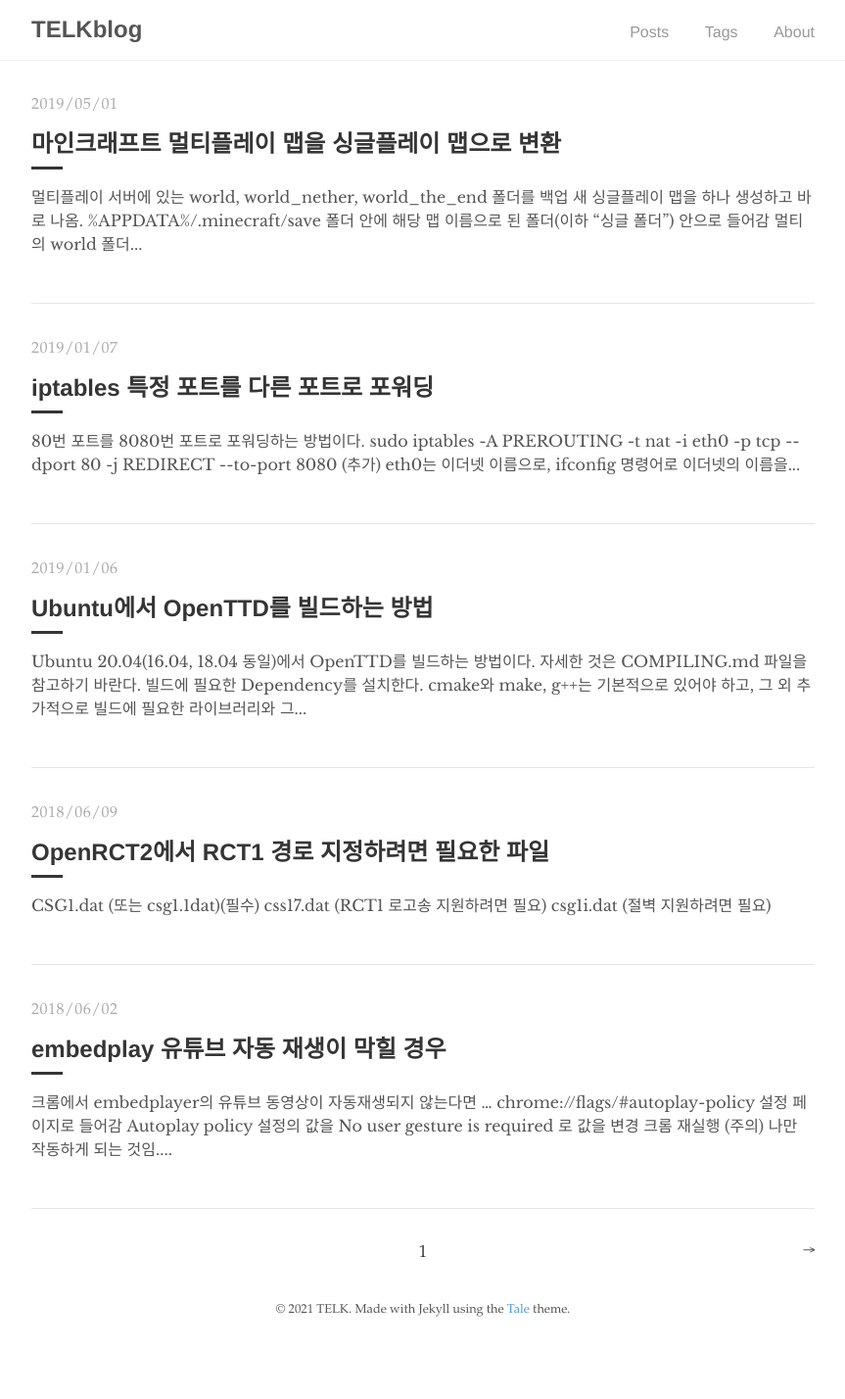
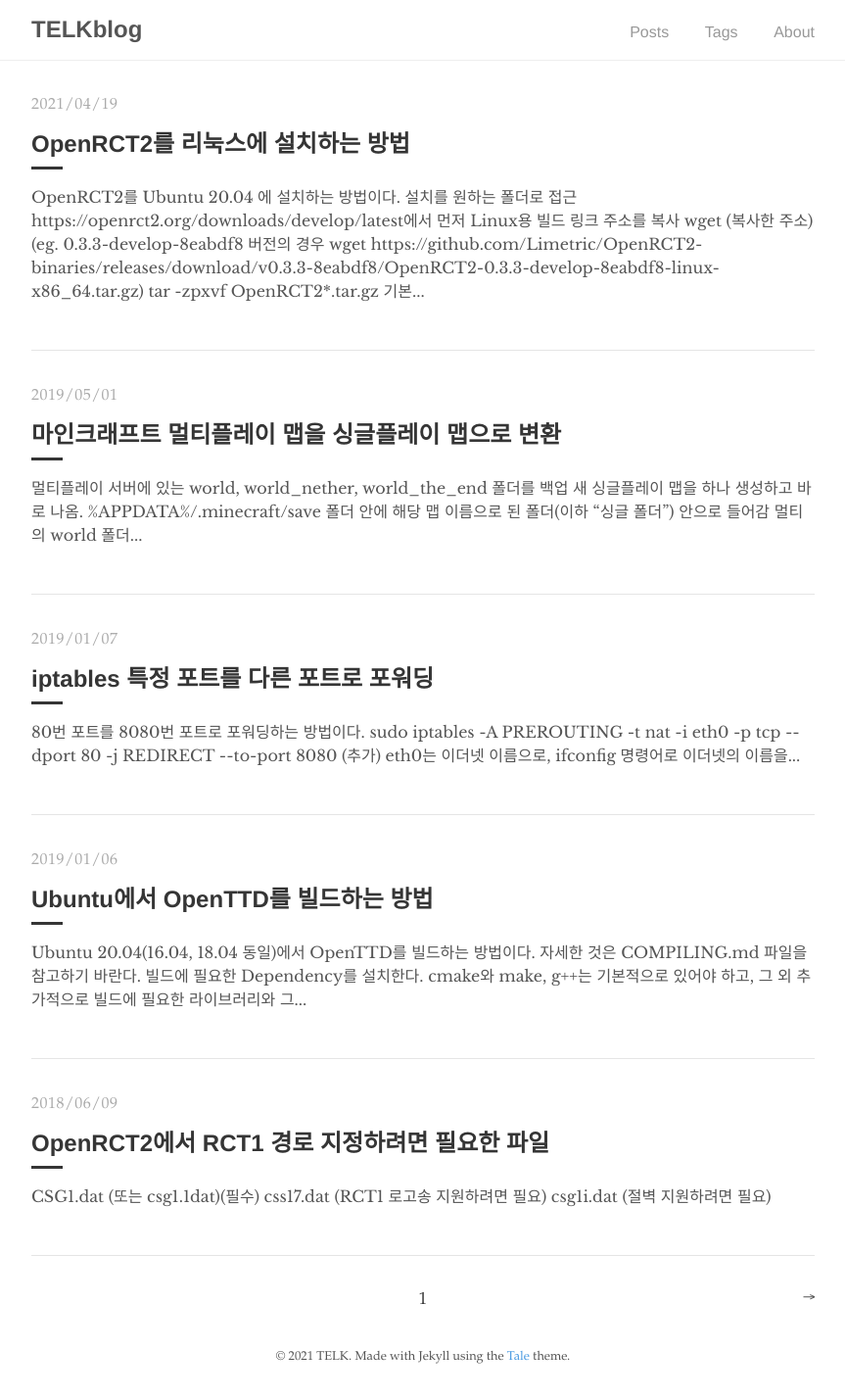
Before and after one commit to telk5093/telk5093.github.io, a Jekyll site: the page built from index.html, in a window 1280 px wide. Shown: the whole page at 98% size, without its empty margins (208-1071 px from the left). Built offline with Jekyll 4.4.1, drawn with Linux system fonts in a browser that asks for light colours; the list of posts is cut into pages by our own code; before the commit the page ends 1380 px from its top, so only the background shows below that.

Commit message:
20210419

````diff
--- /dev/null
+++ b/_posts/2021-04-19-how-to-install-openrct2-on-linux.md
@@ -0,0 +1,33 @@
+---
+layout: post
+title: "OpenRCT2를 리눅스에 설치하는 방법"
+tags: [openrct2]
+comments: true
+published: true
+use_math: false
+---
+OpenRCT2를 Ubuntu 20.04 에 설치하는 방법이다.
+
+1. 설치를 원하는 폴더로 접근
+1. [https://openrct2.org/downloads/develop/latest](https://openrct2.org/downloads/develop/latest)에서 먼저 Linux용 빌드 링크 주소를 복사
+1. ``wget (복사한 주소)``
+   (eg. 0.3.3-develop-8eabdf8 버전의 경우 ``wget https://github.com/Limetric/OpenRCT2-binaries/releases/download/v0.3.3-8eabdf8/OpenRCT2-0.3.3-develop-8eabdf8-linux-x86_64.tar.gz``)
+1. ``tar -zpxvf OpenRCT2*.tar.gz``
+
+1. **기본 dependency 설치**
+   ```
+   sudo apt install -y curl libsdl2-dev fontconfig libzip-dev libpng-dev libfontconfig1-dev libfreetype6-dev libcrypto++-dev nlohmann-json3-dev openssl libicu-dev cmake
+   ```
+
+1. **구 버전의 dependency 수동 설치**
+   libzip.so.4, libicu.so.60, libduktape.so.202 는 Ubuntu 20.04에서는 자동으로 설치되지 않으므로 수동 설치한다.
+   ```
+   cd /tmp
+   wget http://archive.ubuntu.com/ubuntu/pool/universe/libz/libzip/libzip4_1.1.2-1.1_amd64.deb
+   wget http://archive.ubuntu.com/ubuntu/pool/main/i/icu/libicu60_60.2-3ubuntu3.1_amd64.deb
+   wget http://archive.ubuntu.com/ubuntu/pool/universe/d/duktape/libduktape202_2.2.0-3_amd64.deb
+   sudo dpkg -i libzip4_1.1.2-1.1_amd64.deb
+   sudo dpkg -i libicu60_60.2-3ubuntu3.1_amd64.deb
+   sudo dpkg -i libduktape202_2.2.0-3_amd64.deb
+   ```
+1. 이제 ``./openrct2-cli`` 를 실행해서 확인한다.
````
Also changed, not shown: _posts/2019-01-06-how-to-build-openttd-on-linux.md (+1 -1 lines).
